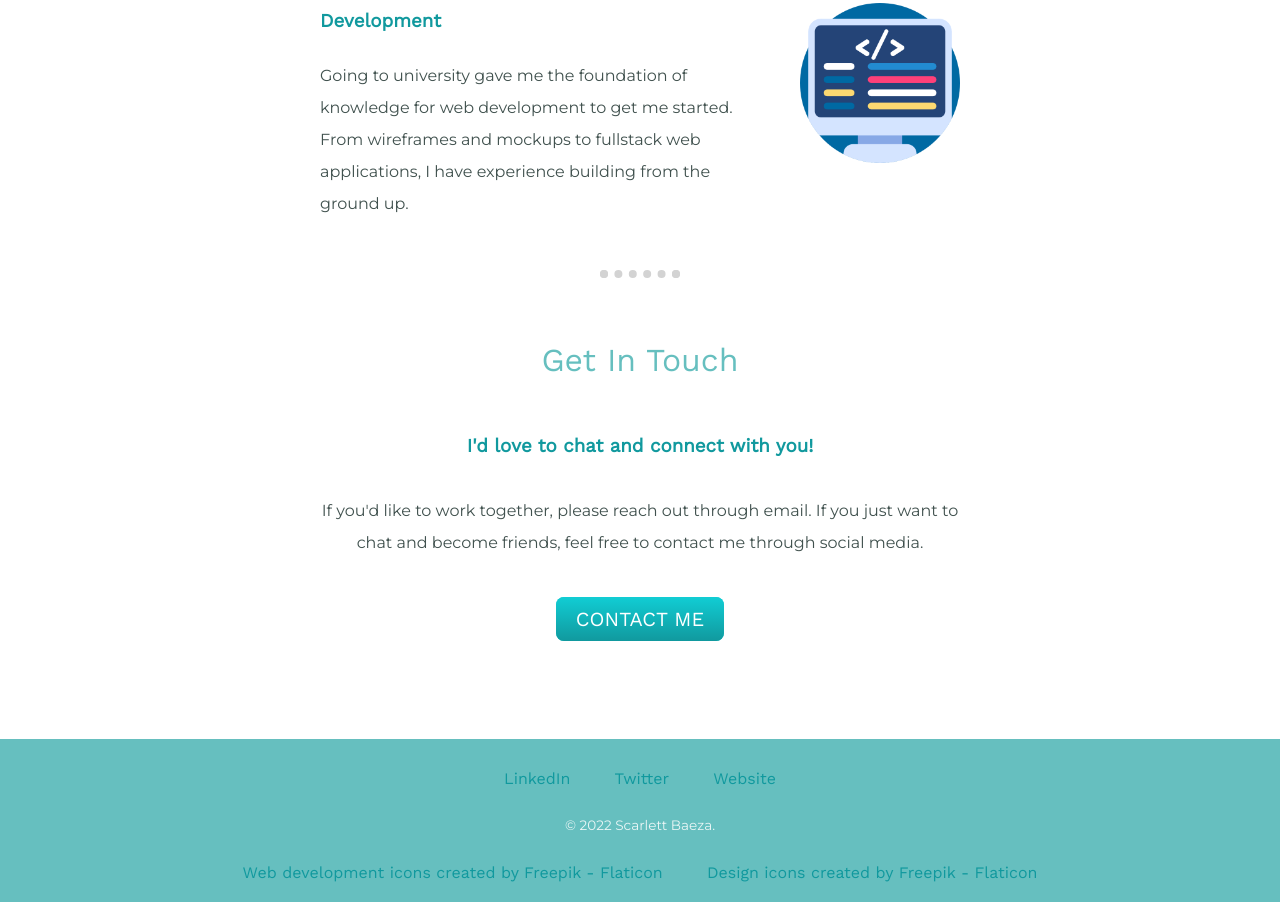
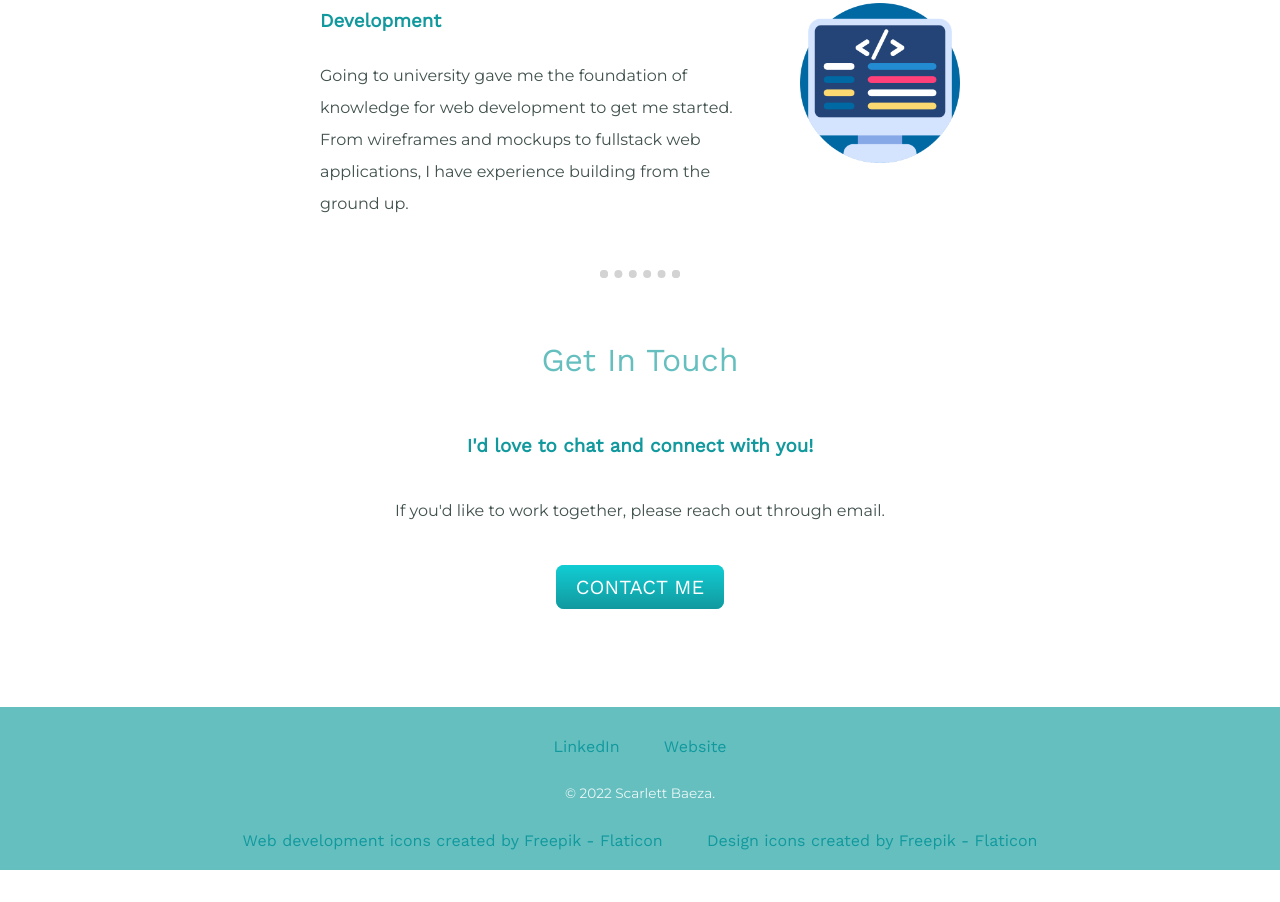
Before and after one commit to ScarlettBaeza/Personal-Site, a plain HTML site: page index.html in a window 1280 px wide. Shown: the part 1630-2532 px from the top of the page. After the commit the page ends 2500 px from the top, so only its background shows below. Drawn offline with nearby package versions, Linux system fonts and the light colour scheme.

```diff
--- a/index.html
+++ b/index.html
@@ -49,14 +49,13 @@
         <div class="contact-me">
           <h2>Get In Touch</h2>
           <h3>I'd love to chat and connect with you!</h3>
-          <p class="connect-text">If you'd like to work together, please reach out through email. If you just want to chat and become friends, feel free to contact me through social media.</p>
+          <p class="connect-text">If you'd like to work together, please reach out through email.</p>
           <a class="btn" href="mailto:baezascarlett99@gmail.com">CONTACT ME</a>
         </div>
       </div>
 
       <div class="bottom-container">
-        <a class="footer-link" href="https://www.linkedin.com/in/scarlett-baeza/">LinkedIn</a>
-        <a class="footer-link" href="https://twitter.com/scarlssb">Twitter</a> <!--change link-->
+        <a class="footer-link" href="https://www.linkedin.com/in/scarlett-rivera12/">LinkedIn</a>
         <a class="footer-link" href=" https://scarlettbaeza.github.io/Personal-Site/">Website</a> <!--change link-->
         <p class="copyright">© 2022 Scarlett Baeza.</p>
 
```
Also changed, not shown: contact.html (+1 -1 lines).
